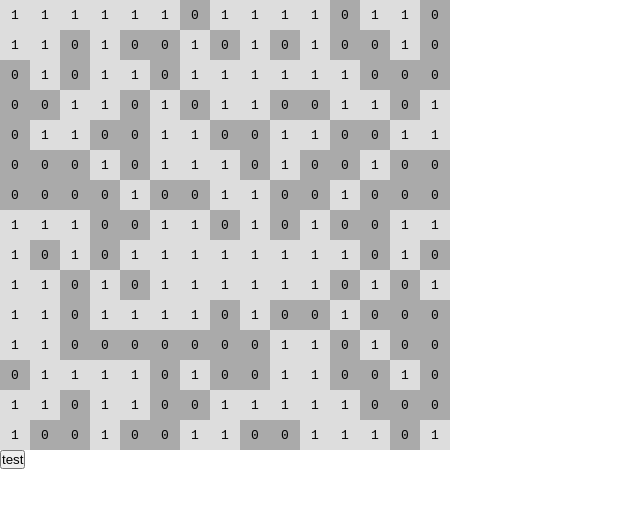
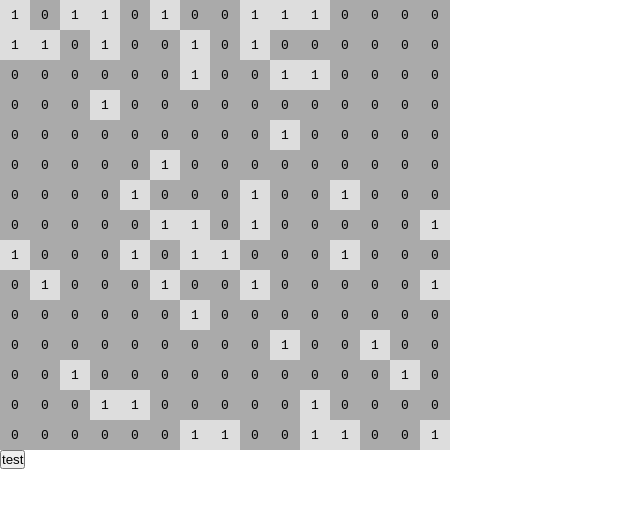
Before and after one commit to aleksmilev/Game-of-life, an Angular app: page / in a window 1280 px wide. Shown: the top 508 px of the page, without its empty margins (0-640 px from the left). Built offline with nearby package versions, Linux system fonts and the light colour scheme.

Commit message:
Add some game functionality

```diff
--- a/src/app/app.component.ts
+++ b/src/app/app.component.ts
@@ -1,5 +1,6 @@
 import { Component } from '@angular/core';
 import { Note } from './components/note/note.interface';
+import { GridIndex } from './components/table/grid-index.interface';
 
 @Component({
   	selector: 'app-root',
@@ -9,18 +10,20 @@ import { Note } from './components/note/note.interface';
 export class AppComponent {
   	title = 'Game of life';
 
-	public data: Note[][] = this.generateNotesData(15, 15);
+	private gridDimensions: GridIndex = { x: 15, y: 15};
 
-	private generateNotesData(height: number, length: number): Note[][] {
+	public data: Note[][] = this.generateNotesData(this.gridDimensions);
+
+	private generateNotesData(gridDimensions: GridIndex): Note[][] {
 		const data: Note[][] = [];
 		let idCounter = 1;
 
-		for (let row = 0; row < height; row++) {
+		for (let row = 0; row < gridDimensions.y; row++) {
 		  const rowData: Note[] = [];
-		  for (let col = 0; col < length; col++) {
+		  for (let col = 0; col < gridDimensions.x; col++) {
 			rowData.push({
 			  id: idCounter++,
-			  alive: Math.random() < 0.5
+			  alive: Math.random() < 0.2
 			});
 		  }
 		  data.push(rowData);
@@ -29,12 +32,13 @@ export class AppComponent {
 		return data;
 	}
 
-	private updateSingleNote(rowIndexTarget: number, colIndexTarget: number): void {
+	private updateSingleNote(indexTarget: GridIndex, alive: boolean): void {
 		const newData = this.data.map((row, rowIndex) => {
 			return row.map((note, colIndex) => {
-				if (rowIndex === rowIndexTarget && colIndex === colIndexTarget) {
-				return { ...note, alive: !note.alive };
+				if (rowIndex === indexTarget.x && colIndex === indexTarget.y) {
+					return { ...note, alive: alive };
 				}
+
 				return note;
 			});
 		});
@@ -42,7 +46,31 @@ export class AppComponent {
 		this.data = newData;
 	}
 
+	private generateCoordinates(): GridIndex[] {
+		const range = [-1, 0, 1];
+		return range.flatMap(x =>
+			range.map(y => ({ x, y }))
+		).filter(coord => coord.x !== 0 || coord.y !== 0);
+	}
+
+	private getNumbeNeighbors(index: GridIndex): number {
+		const neighborIndexes = this.generateCoordinates();
+
+		let aliveNeighbors = 0;
+
+		neighborIndexes.forEach((neighborIndex: GridIndex) => {
+			let rowIndexTarget = Math.max(0, Math.min(index.x + neighborIndex.x, this.gridDimensions.x - 1));
+			let colIndexTarget = Math.max(0, Math.min(index.y + neighborIndex.y, this.gridDimensions.y - 1));
+
+			if(this.data[rowIndexTarget][colIndexTarget].alive){
+				aliveNeighbors++;
+			}
+		})
+
+		return aliveNeighbors;
+	}
+
 	public updateData(): void {
-
+		console.log(this.getNumbeNeighbors({x:1, y:1}));
 	}
 }
--- /dev/null
+++ b/src/app/components/table/grid-index.interface.ts
@@ -0,0 +1,4 @@
+export interface GridIndex {
+    x: number;
+    y: number;
+}
```
Also changed, not shown: src/app/components/note/note.interface.ts (line endings or trailing spaces).
